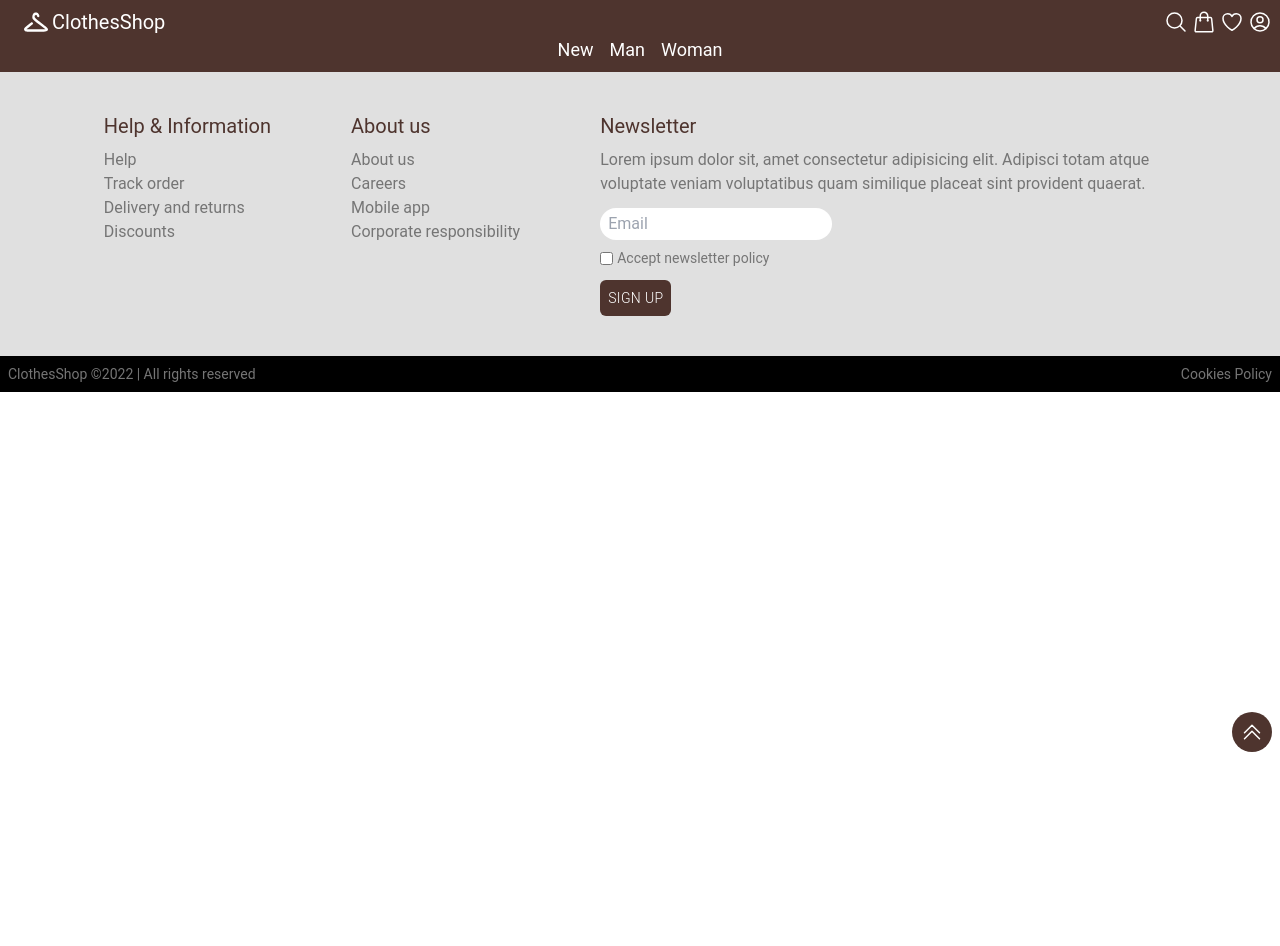
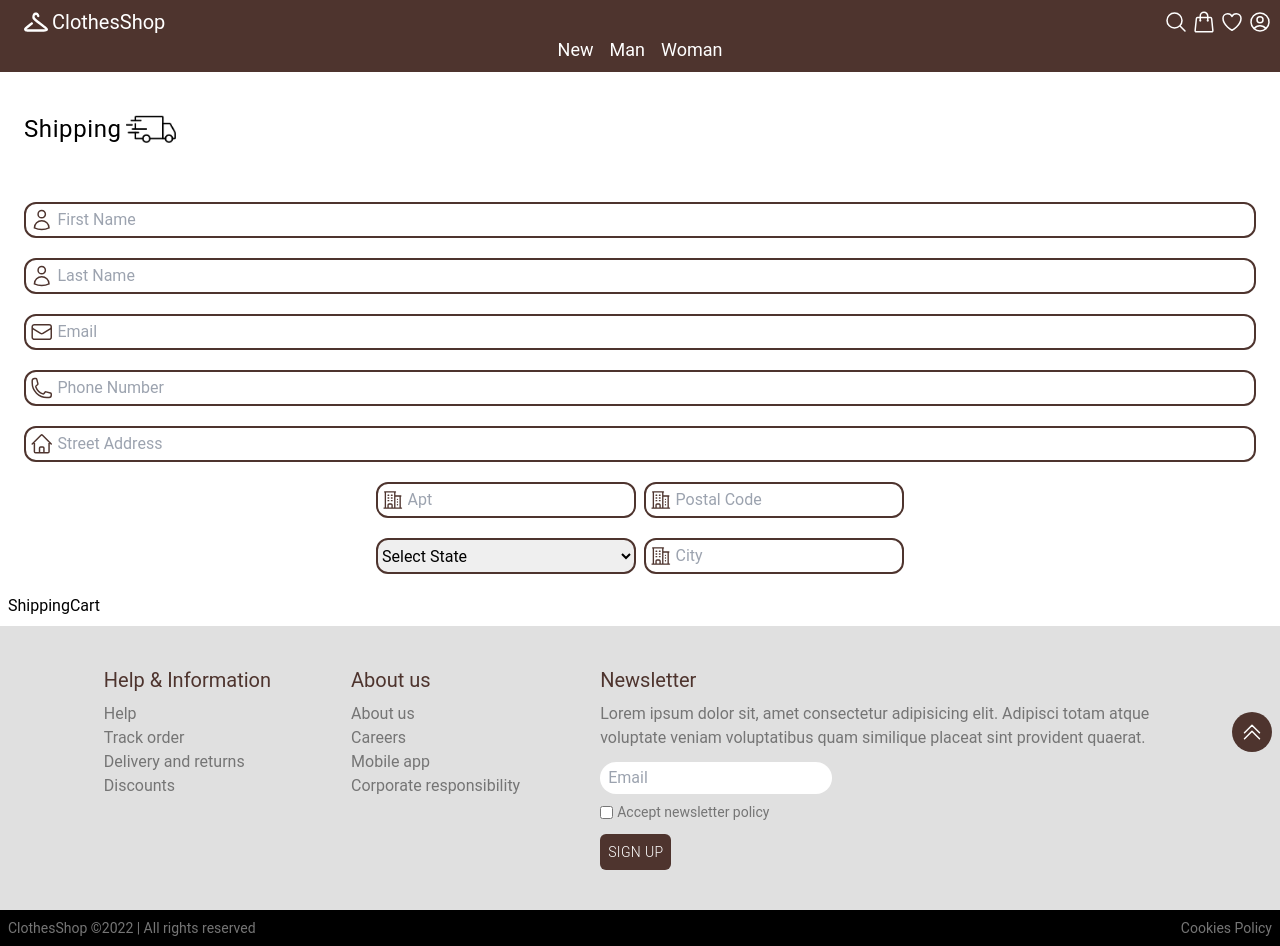
Before and after one commit to radoslawkol/clothing-store, a Next.js app: page /shipping in a window 1280 px wide. Before the commit the page ends 800 px from the top, so only its background shows below. Built offline with nearby package versions, Linux system fonts and the light colour scheme.

Commit message:
Add shipping page

```diff
--- a/components/Login/LoginLabel/InputIcon.js
+++ b/components/Login/LoginLabel/InputIcon.js
@@ -3,6 +3,9 @@ import {
 	EnvelopeIcon,
 	UserIcon,
 	LockClosedIcon,
+	PhoneIcon,
+	HomeIcon,
+	BuildingOffice2Icon,
 } from "@heroicons/react/24/outline";
 
 export default function InputIcon({ icon }) {
@@ -14,6 +17,12 @@ export default function InputIcon({ icon }) {
 		return <EnvelopeIcon className={styles} />;
 	} else if (icon === "LockClosedIcon") {
 		return <LockClosedIcon className={styles} />;
+	} else if (icon === "PhoneIcon") {
+		return <PhoneIcon className={styles} />;
+	} else if (icon === "HomeIcon") {
+		return <HomeIcon className={styles} />;
+	} else if (icon === "BuildingOffice2Icon") {
+		return <BuildingOffice2Icon className={styles} />;
 	} else {
 		return "";
 	}
--- a/components/Login/LoginLabel/index.js
+++ b/components/Login/LoginLabel/index.js
@@ -23,7 +23,7 @@ export default function LoginLabel({
 					placeholder={placeholder}
 					id={id}
 					name={name}
-					className='focus:outline-none '
+					className='focus:outline-none w-full'
 				/>
 			</label>
 			<FormErrorMessage>{errors[name]?.message}</FormErrorMessage>
--- a/components/Shipping/AddressForm.js
+++ b/components/Shipping/AddressForm.js
@@ -1,5 +1,153 @@
 import React from "react";
+import deliverTruckIcon from "../../images/delivery-truck.png";
+import Image from "next/image";
+import LoginLabel from "../Login/LoginLabel";
+import { useForm } from "react-hook-form";
+import { yupResolver } from "@hookform/resolvers/yup";
+import * as yup from "yup";
+import { BuildingOffice2Icon } from "@heroicons/react/24/outline";
+import { useState } from "react";
 
-export default function Address() {
-	return <div>Address</div>;
+const validationSchema = yup.object({
+	firstName: yup
+		.string()
+		.required("First name is required.")
+		.matches(
+			/^[^\u4E00-\u9FBF\u3040-\u309f\u30A0-\u30FF]+$/,
+			"First name can only contain alphabets."
+		),
+	lastName: yup
+		.string()
+		.required("Last name is required.")
+		.matches(
+			/^[^\u4E00-\u9FBF\u3040-\u309f\u30A0-\u30FF]+$/,
+			"First name can only contain alphabets."
+		),
+	email: yup
+		.string()
+		.email("Email must be valid.")
+		.lowercase()
+		.trim()
+		.required("Email is required."),
+});
+
+export default function AddressForm() {
+	const {
+		register,
+		handleSubmit,
+		formState: { errors },
+	} = useForm({
+		mode: "onChange",
+		resolver: yupResolver(validationSchema),
+	});
+
+	const [country, setCountry] = useState("default");
+
+	const submitHandler = async () => {};
+
+	return (
+		<section>
+			<div className='mb-8 flex items-center gap-1 mx-4 mt-6'>
+				<h1 className='text-2xl tracking-wide'>Shipping</h1>
+				<Image src={deliverTruckIcon} width={50} height={50} />
+			</div>
+			<form
+				className='flex flex-col justify-center items-center gap-4 p-4'
+				onSubmit={handleSubmit(submitHandler)}
+			>
+				<LoginLabel
+					type='text'
+					icon='UserIcon'
+					name='firstName'
+					placeholder='First Name'
+					id='firstName'
+					errors={errors}
+					register={register}
+				/>
+				<LoginLabel
+					type='text'
+					icon='UserIcon'
+					name='lastName'
+					placeholder='Last Name'
+					id='lastName'
+					errors={errors}
+					register={register}
+				/>
+
+				<LoginLabel
+					type='text'
+					icon='EnvelopeIcon'
+					name='email'
+					placeholder='Email'
+					id='email'
+					errors={errors}
+					register={register}
+				/>
+				<LoginLabel
+					type='text'
+					icon='PhoneIcon'
+					name='phone'
+					placeholder='Phone Number'
+					id='phone'
+					errors={errors}
+					register={register}
+				/>
+				<LoginLabel
+					type='text'
+					icon='HomeIcon'
+					name='streetAddress'
+					placeholder='Street Address'
+					id='streetAddress'
+					errors={errors}
+					register={register}
+				/>
+				<div className='grid grid-cols-2 gap-2'>
+					<LoginLabel
+						type='text'
+						icon='BuildingOffice2Icon'
+						name='apartment'
+						placeholder='Apt'
+						id='apartment'
+						errors={errors}
+						register={register}
+					/>
+					<LoginLabel
+						type='text'
+						icon='BuildingOffice2Icon'
+						name='postalCode'
+						placeholder='Postal Code'
+						id='postalCode'
+						errors={errors}
+						register={register}
+					/>
+				</div>
+				<div className='grid grid-cols-2 gap-2'>
+					<select
+						{...register("state")}
+						name='state'
+						id='state'
+						defaultValue={country}
+						className="'w-40 h-9 border-2 border-primary-key rounded-xl  cursor-pointer"
+					>
+						<option disabled hidden value='default'>
+							Select State
+						</option>
+						<option value='usa'>USA</option>
+						<option value='uk'>United Kingdom</option>
+						<option value='poland'>Poland</option>
+						<option value='poland'>Germany</option>
+					</select>
+					<LoginLabel
+						type='text'
+						icon='BuildingOffice2Icon'
+						name='city'
+						placeholder='City'
+						id='city'
+						errors={errors}
+						register={register}
+					/>
+				</div>
+			</form>
+		</section>
+	);
 }
--- /dev/null
+++ b/components/Shipping/ShippingCart.js
@@ -0,0 +1,5 @@
+import React from "react";
+
+export default function ShippingCart() {
+	return <div>ShippingCart</div>;
+}
--- a/pages/shipping/index.js
+++ b/pages/shipping/index.js
@@ -1,5 +1,12 @@
 import React from "react";
+import AddressForm from "../../components/Shipping/AddressForm";
+import ShippingCart from "../../components/Shipping/ShippingCart";
 
 export default function ShippingPage() {
-	return <div></div>;
+	return (
+		<div className='p-2'>
+			<AddressForm />
+			<ShippingCart />
+		</div>
+	);
 }
```
Also changed, not shown: images/delivery-truck.png (added).
